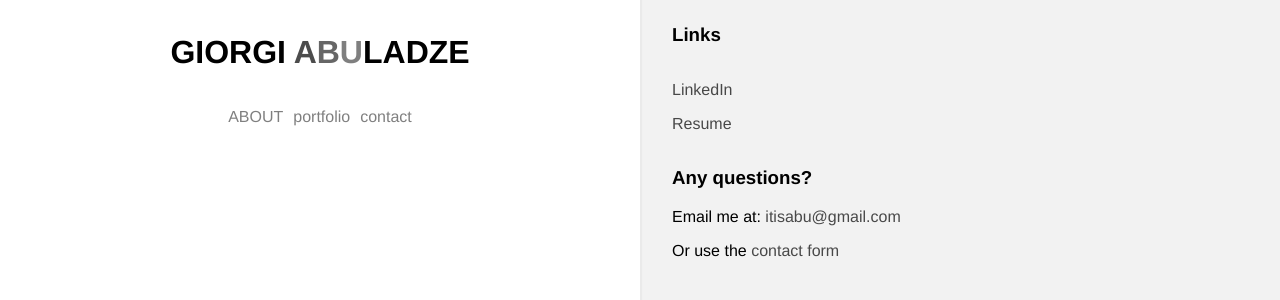
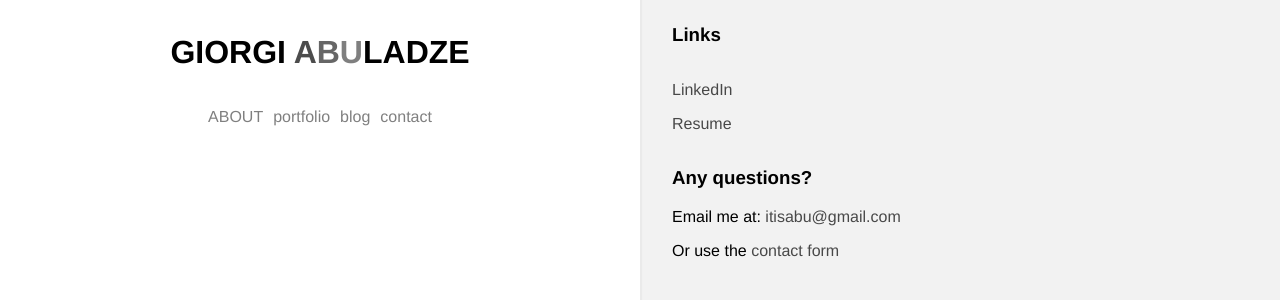
Before and after one commit to gabuladze/gabuladze.github.io, a Jekyll site: the page built from about.html, in a window 1280 px wide. Shown: the part 373-673 px from the top of the page. Built offline with Jekyll 4.4.1, drawn with Linux system fonts in a browser that asks for light colours.

Commit message:
Open blog in new tab

```diff
--- a/_includes/navbar.html
+++ b/_includes/navbar.html
@@ -6,6 +6,9 @@
     <a href="{{ site.baseUrl }}{% link portfolio.html %}" class="{% if page.url == '/portfolio' %}active{% endif %}">Portfolio</a>
   </li>
   <li>
+    <a href="{{ site.baseUrl }}{% link blog.html %}" target="_blank" class="{% if page.url == '/portfolio' %}active{% endif %}">Blog</a>
+  </li>
+  <li>
     <a href="{{ site.baseUrl }}{% link contact.html %}" class="{% if page.url == '/contact' %}active{% endif %}">Contact</a>
   </li>
 </ul>
```
